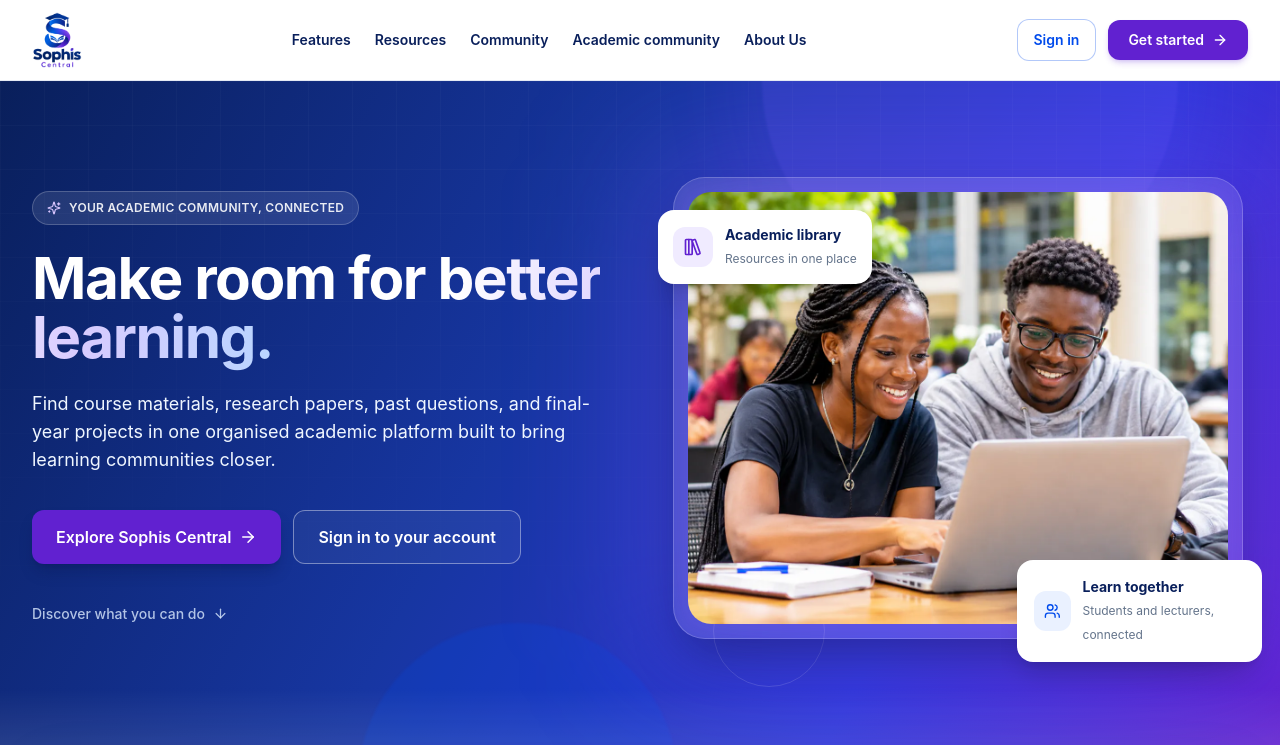
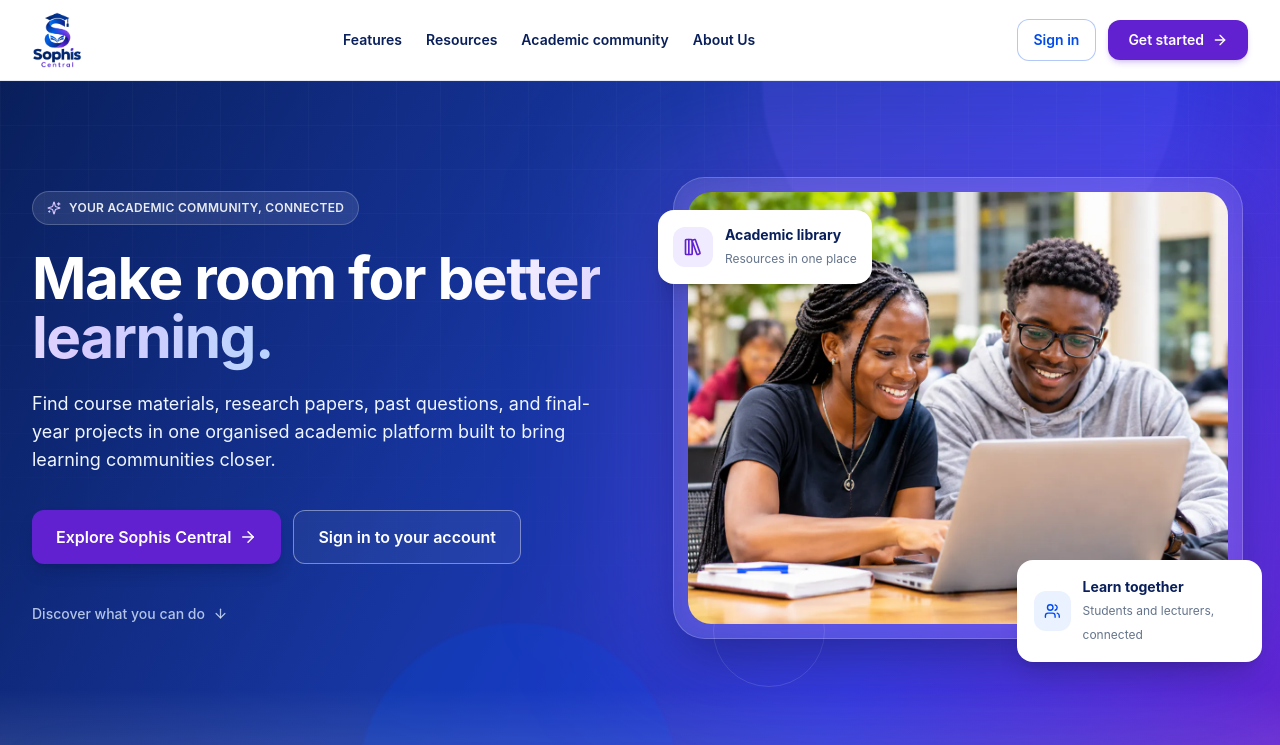
Before and after one commit to ReignnRule11/Sophia-Central-frontend, a React (Vite) app: page / in a window 1280 px wide. Shown: the top 745 px of the page. Built offline with nearby package versions, Linux system fonts and the light colour scheme; no server answers.

Commit message:
Remove obsolete Community link from desktop homepage navigation

```diff
--- a/src/pages/HomePage.tsx
+++ b/src/pages/HomePage.tsx
@@ -43,7 +43,6 @@ export default function HomePage() {
           <nav aria-label="Primary navigation" className="hidden items-center gap-6 text-sm font-semibold text-[#091F5B] lg:flex">
             <a href="#features" className="homepage-nav-link">Features</a>
             <a href="#resources" className="homepage-nav-link">Resources</a>
-            <a href="#community" className="homepage-nav-link">Community</a>
             <a href="/community" target="_blank" rel="noopener noreferrer" className="homepage-nav-link">Academic community</a>
             <a href="#about" className="homepage-nav-link">About Us</a>
           </nav>
```
